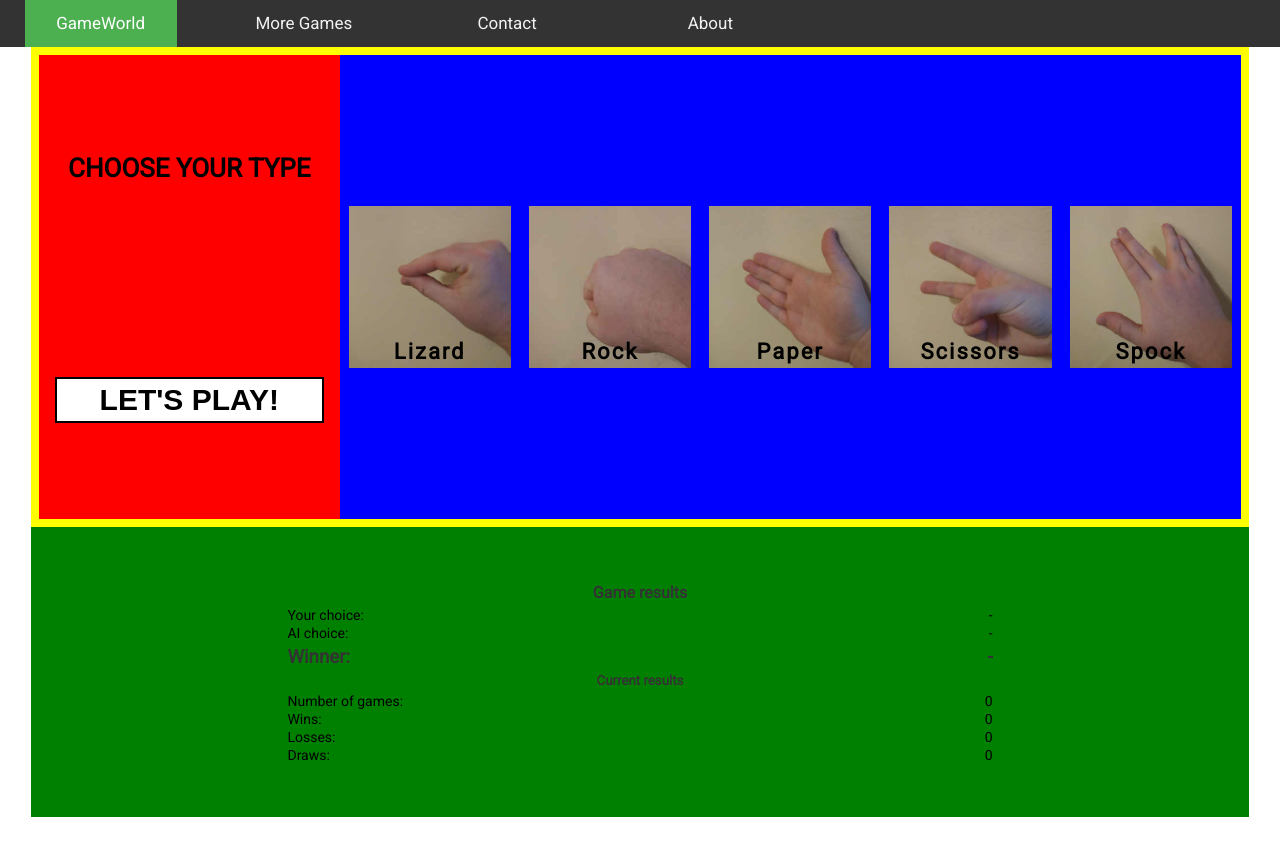
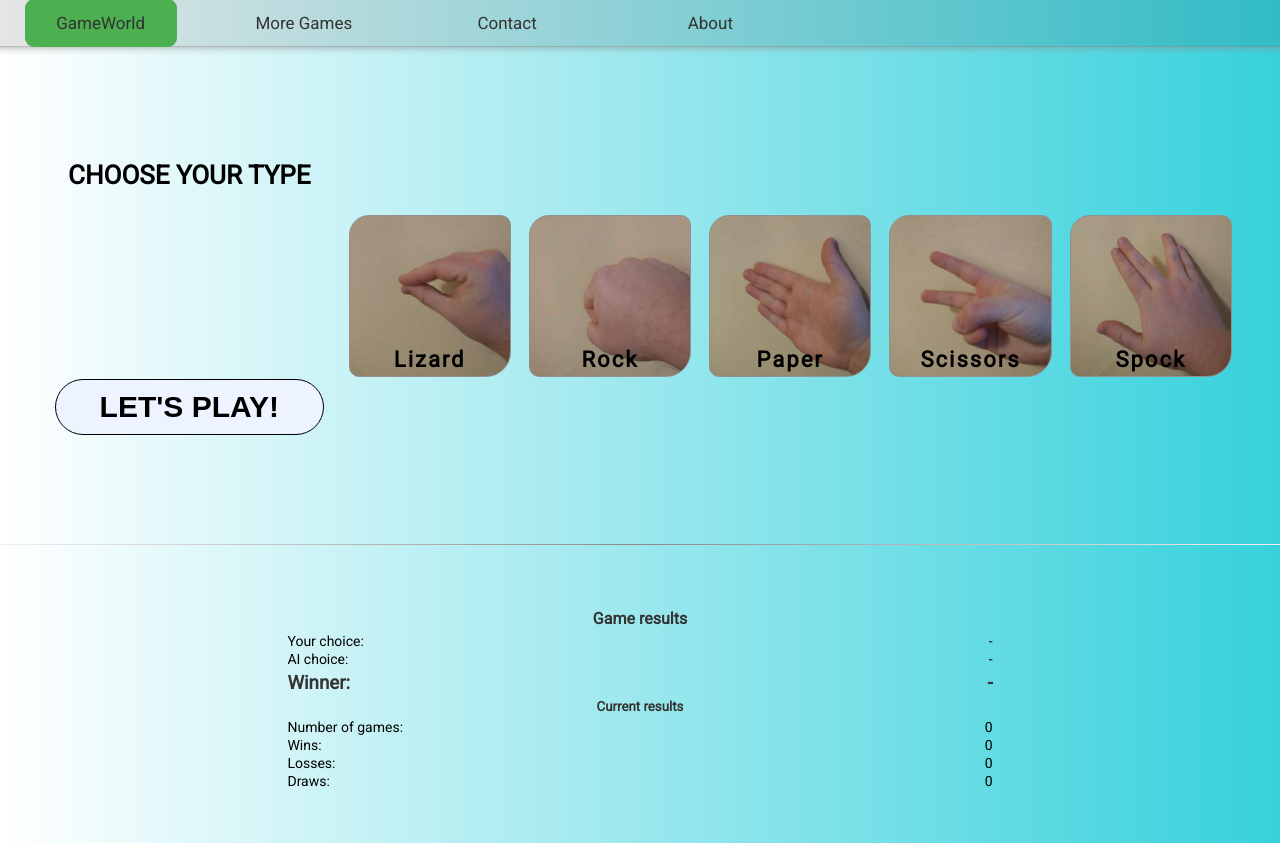
Before and after one commit to olaftarlowski/RockPaperScissorsGame, a plain HTML site: page index.html in a window 1280 px wide. Before the commit the page ends 817 px from the top, so only its background shows below. Drawn offline with Linux system fonts and the light colour scheme.

Commit message:
overall design improved

```diff
--- a/index.html
+++ b/index.html
@@ -18,7 +18,9 @@
             <a href="#">Contact</a>
             <a href="#">About</a>
         </div>
+
     </nav>
+    <hr class="navbarBorder">
     <section>
         <div class="pickField">
             <div class="resultSection">
@@ -45,6 +47,7 @@
                 </div>
             </div>
         </div>
+        <hr class="sectionBorder">
         <div class="resultField">
             <h4>Game results</h4>
             <p>Your choice: <span data-summary="your-choice">-</span></p>
--- a/style.css
+++ b/style.css
@@ -1,14 +1,23 @@
 body {
     margin: -1px;
     font-family: 'Roboto', sans-serif;
+    background: #36D1DC;
+    /* fallback for old browsers */
+    background: -webkit-linear-gradient(to right, #000, #36D1DC);
+    /* Chrome 10-25, Safari 5.1-6 */
+    background: linear-gradient(to right, #fff, #36D1DC);
+    /* W3C, IE 10+/ Edge, Firefox 16+, Chrome 26+, Opera 12+, Safari 7+ */
+
 }
 
 .topnav {
-    background-color: #333;
+    /* background-color: #333; */
+    background: rgba(0, 0, 0, 0.1);
     overflow: hidden;
     display: flex;
     justify-content: flex-start;
     flex-wrap: wrap;
+
 }
 
 .topnav a {
@@ -20,6 +29,7 @@ body {
     text-decoration: none;
     font-size: 17px;
     margin: 0 2%;
+    color: #333;
 
 }
 
@@ -30,11 +40,27 @@ body {
 
 .topnav a.active {
     background-color: #4CAF50;
-    color: white;
+    color: #333;
+    border-radius: 9px;
+}
+
+.navbarBorder {
+    margin: -1px 0 0 0;
+    height: 10px;
+    border: 0;
+    box-shadow: 0 10px 10px -10px #8c8b8b inset;
+}
+
+.sectionBorder {
+    border: 0;
+    height: 1px;
+    background-image: -webkit-linear-gradient(left, #f0f0f0, #8c8b8b, #f0f0f0);
+    background-image: -moz-linear-gradient(left, #f0f0f0, #8c8b8b, #f0f0f0);
+    background-image: -ms-linear-gradient(left, #f0f0f0, #8c8b8b, #f0f0f0);
+    background-image: -o-linear-gradient(left, #f0f0f0, #8c8b8b, #f0f0f0);
 }
 
 .pickField {
-    background: yellow;
     height: 60vh;
     width: 95%;
     margin: 0 auto;
@@ -47,7 +73,6 @@ body {
 
 .pickField .resultSection {
     flex-basis: 25%;
-    background: red;
     height: 100%;
     width: 100%;
     display: flex;
@@ -67,9 +92,9 @@ body {
 }
 
 .pickField .resultSection button {
-
+    border-radius: 44px;
     padding: 4px 15px;
-    border: 2px solid black;
+    border: 0.01px solid black;
     text-transform: uppercase;
     background-color: #fff;
     font-weight: bold;
@@ -77,11 +102,12 @@ body {
     transition: .3s;
     font-size: 30px;
     cursor: pointer;
+    padding: 10px;
+    background: #edf3ff
 }
 
 .pickField .chooseSection {
     flex-basis: 75%;
-    background: blue;
     height: 100%;
     width: 100%;
 
@@ -109,6 +135,8 @@ body {
     display: flex;
     align-items: flex-end;
     justify-content: center;
+    border-radius: 20px 10px 25px 10px;
+    border: 1px solid #919191;
 }
 
 .pickField .chooseSection .chooseOptions .hands div {
@@ -154,7 +182,6 @@ body {
 }
 
 .resultField {
-    background: green;
     height: auto;
     width: 95%;
     margin: 0 auto;
@@ -213,7 +240,6 @@ h5 {
 
 @media only screen and (max-width: 734px) {
     .topnav {
-        background-color: #333;
         overflow: hidden;
         display: flex;
         justify-content: space-around;
```
